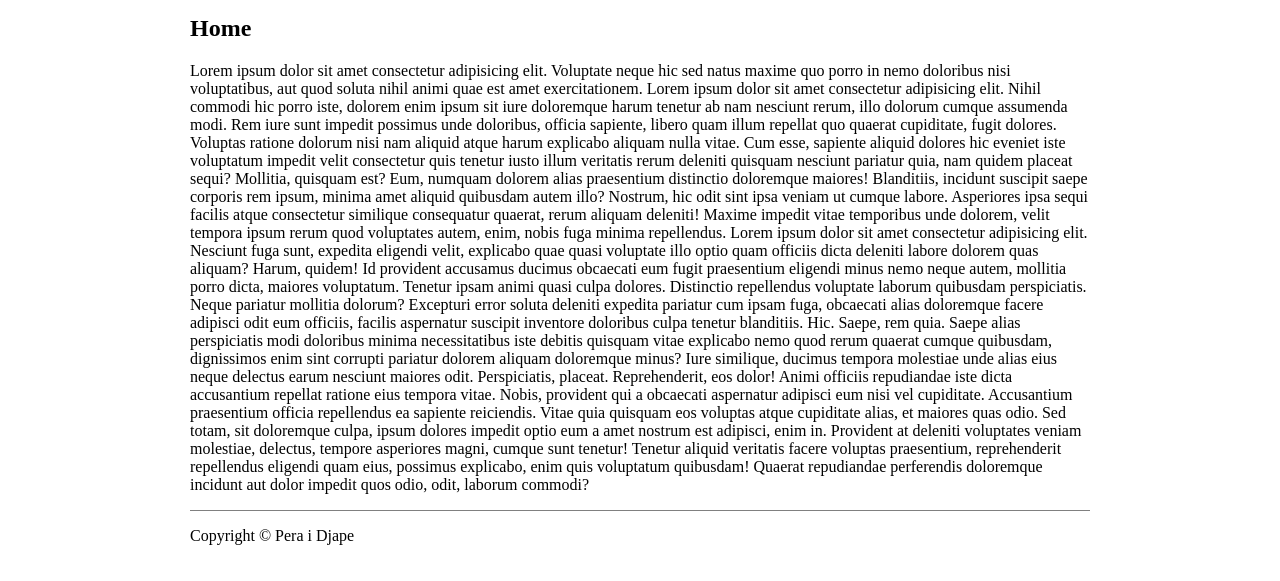
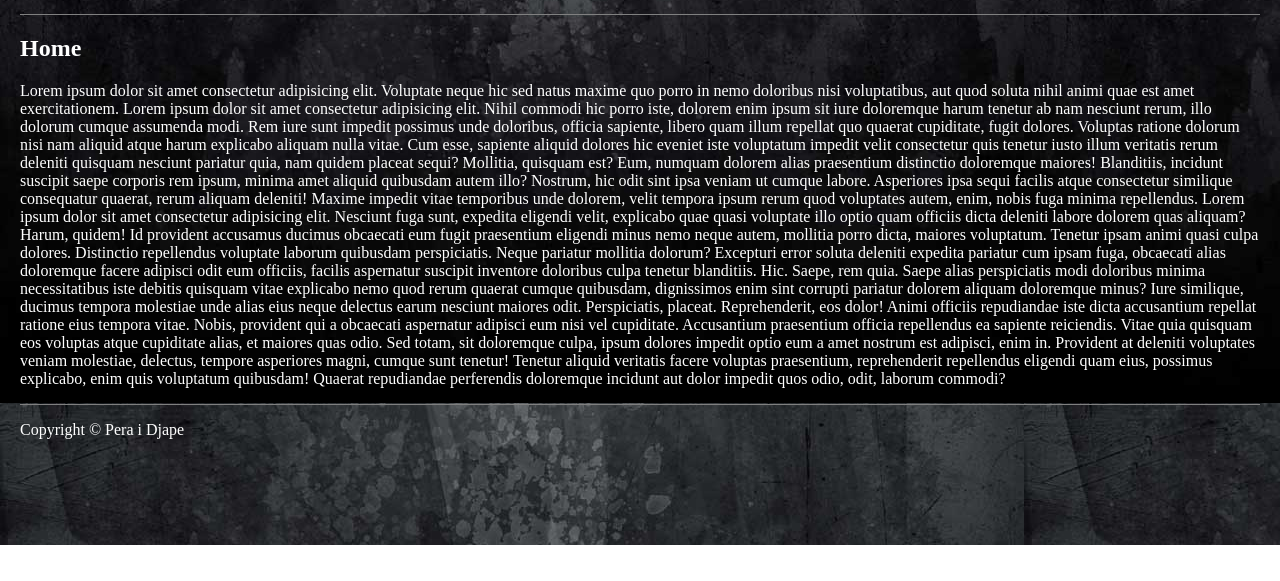
Before and after one commit to ShurexBRT/SWDN, a plain HTML site: page index.html in a window 1280 px wide. Shown: the part 255-836 px from the top of the page. After the commit the page ends 800 px from the top, so only its background shows below. Drawn offline with Linux system fonts and the light colour scheme.

Commit message:
color font and favicon

```diff
--- a/index.html
+++ b/index.html
@@ -5,17 +5,23 @@
     <meta charset="UTF-8">
     <meta name="viewport" content="width=device-width, initial-scale=1.0">
     <meta http-equiv="X-UA-Compatible" content="ie=edge">
+    <link rel="icon" href="img/favicon2.ico">
     <title>Sa weba do neba</title>
 
     <style>
         body {
-            width: 900px;
+            width: fit-content;
             margin: 20px auto;
+            padding: 20px;
+            background-image: url(img/back.png);
+
         }
 
         header {
+
             border-bottom: 1px solid gray;
             padding: 8px 0 8px 0;
+            text-align: center;
         }
 
         nav {
@@ -36,8 +42,11 @@
 </head>
 
 <body>
+
+
     <header>
         <img src="img/logo.png" alt="Logo Firme">
+
     </header>
 
     <nav>
@@ -47,10 +56,11 @@
         <a href="#">Kontakt</a>
     </nav>
     <section>
-        <h1>
+        <h1 style="color: white;">
             Home
         </h1>
-        <p>Lorem ipsum dolor sit amet consectetur adipisicing elit. Voluptate neque hic sed natus maxime quo porro in
+        <p style="color: white;">
+            Lorem ipsum dolor sit amet consectetur adipisicing elit. Voluptate neque hic sed natus maxime quo porro in
             nemo
             doloribus nisi voluptatibus, aut quod soluta nihil animi quae est amet exercitationem.
             Lorem ipsum dolor sit amet consectetur adipisicing elit. Nihil commodi hic porro iste, dolorem enim ipsum
@@ -96,7 +106,7 @@
 
 
     </section>
-    <footer>
+    <footer style="color: white;">
         Copyright © Pera i Djape
     </footer>
 </body>
```
Also changed, not shown: img/back.png (added), img/favicon.ico (added), img/favicon2.ico (added).
